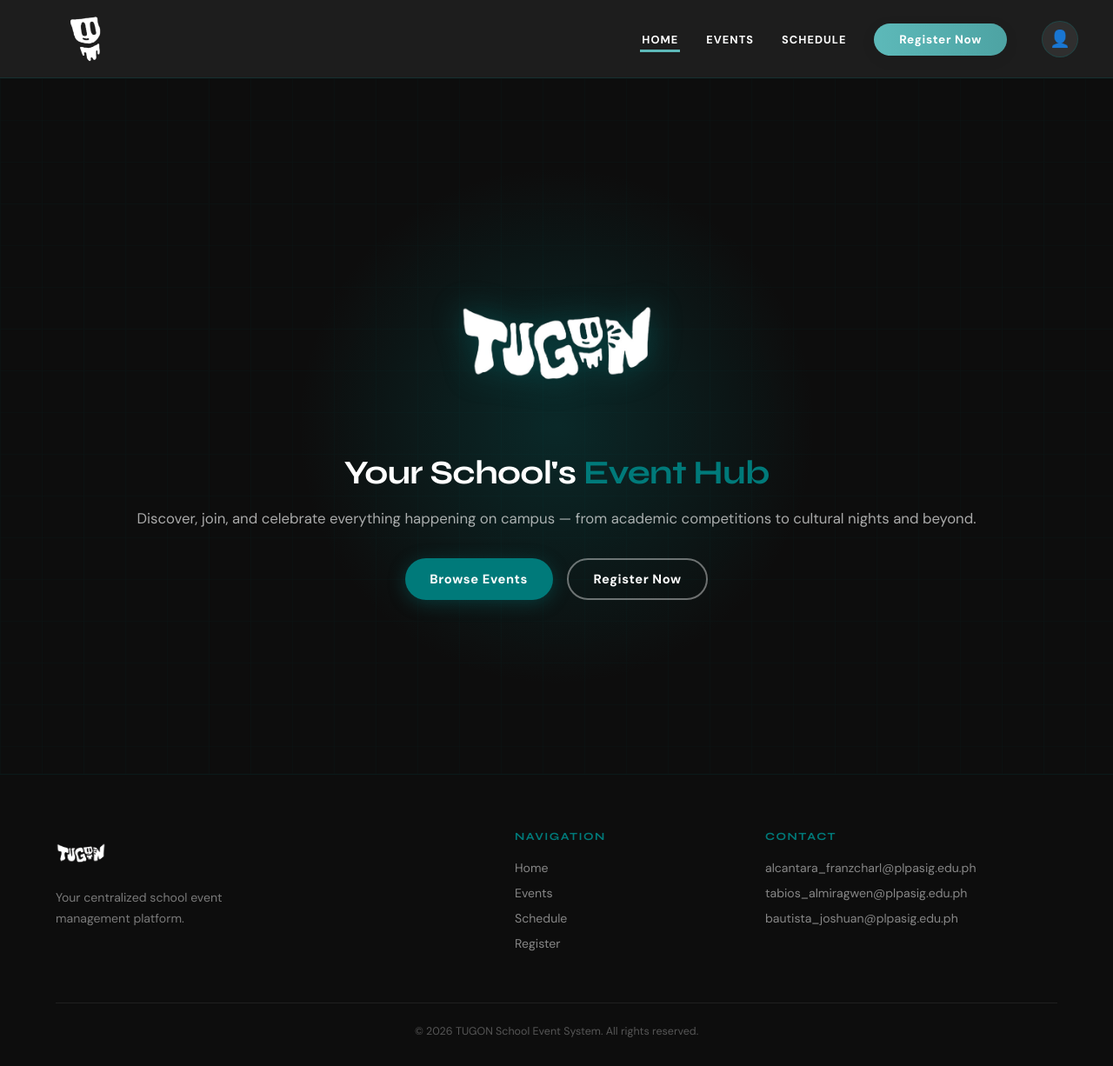
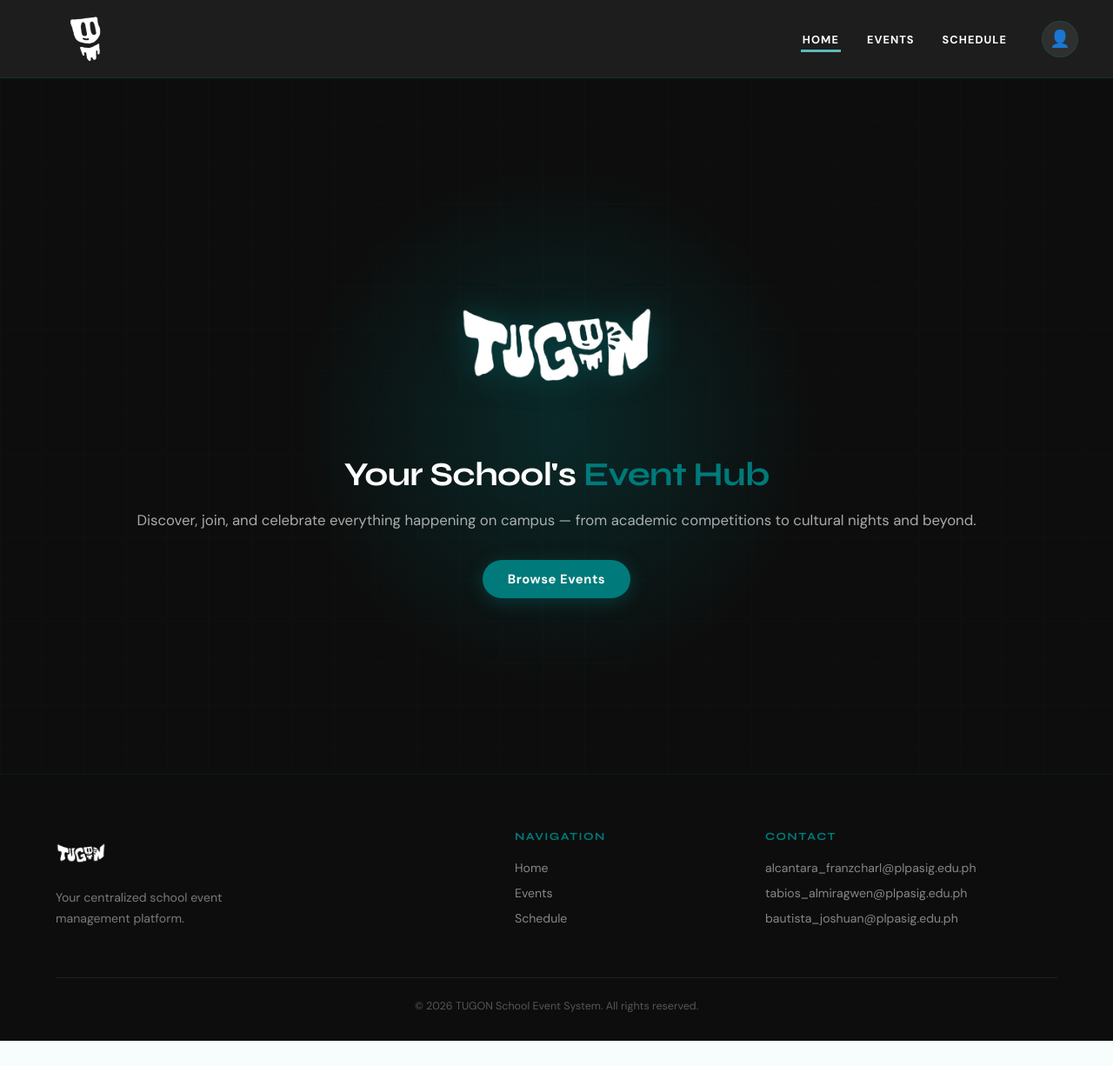
Before and after one commit to gwen041/tugon-event, a plain HTML site: page frontend/pages/home.html in a window 1280 px wide. Shown: the whole page at 87% size. After the commit the page ends 1197 px from the top, so only its background shows below. Drawn offline with Linux system fonts and the light colour scheme.

Commit message:
button ni prans

```diff
--- a/frontend/pages/home.html
+++ b/frontend/pages/home.html
@@ -23,7 +23,6 @@
       <li><a href="home.html" class="active">Home</a></li>
       <li><a href="event.html">Events</a></li>
       <li><a href="schedule.html">Schedule</a></li>
-      <li><a href="event.html" class="nav-cta">Register Now</a></li>
       <li class="nav-user-dropdown">
         <button class="user-trigger" aria-label="User Profile">
           <div class="user-avatar">👤</div>
@@ -55,7 +54,6 @@
             nights and beyond.</p>
           <div class="hero-btns">
             <a href="event.html" class="btn btn-primary">Browse Events</a>
-            <a href="event.html" class="btn btn-outline">Register Now</a>
           </div>
         </div>
       </div>
@@ -75,7 +73,6 @@
         <a href="home.html">Home</a>
         <a href="event.html">Events</a>
         <a href="schedule.html">Schedule</a>
-        <a href="register.html">Register</a>
       </div>
       <div class="footer-col">
         <h4>Contact</h4>
```
